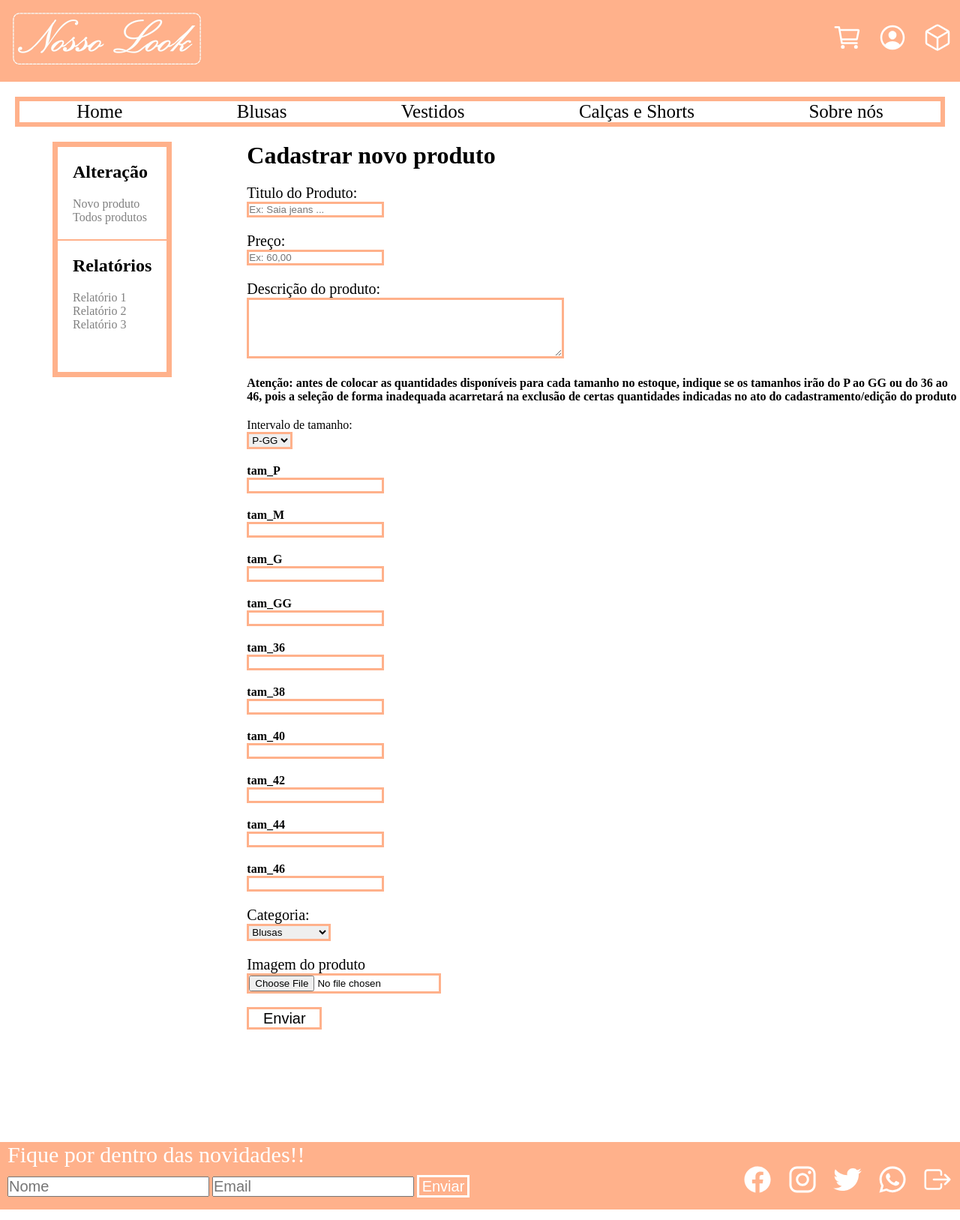
After one commit to Mah-Senger/Nosso-look, a PHP site: page /cadastrar.php in a window 1280 px wide. The commit adds this page. Shown: the whole page at 75% size. Run offline with PHP 8.4, Linux system fonts and the light colour scheme; some libraries are stand-ins or nearby versions.

Commit message:
acertar erros da branch inserir

```diff
--- a/administrador.php
+++ b/administrador.php
@@ -38,7 +38,7 @@
         <div id="cima">
             <h2>Alteração</h2>
             <div class="meio">
-            <a href="cadastrar.html" class="none"><p>Novo produto</p></a>
+            <a href="cadastrar.php" class="none"><p>Novo produto</p></a>
             <a href="" class="none"><p>Todos produtos</p></a>
             </div>
         </div>
@@ -93,7 +93,7 @@
 
         ?>
         <ul class="lista">
-            <div class="produto"> <li><div class="lado"><img src="roupas/blusa1.jpeg">
+        <div class="produto"> <li><div class="lado"><img src='roupas\<?=$resultado["imagem"]?>' alt="<?=$resultado["titulo"]?>">
             <h3><a href="pag_blusa1.html" class="cor"><?=$resultado["titulo"]?></a></h3></div></li></div>
             <div class="quant"><li class="quantidade"><?=$soma_estoque?></li></div>
             <div class="preço"><li><?=$resultado["preco"]?></li></div>
@@ -120,7 +120,7 @@
         <a href="https://www.instagram.com/"><ion-icon name="logo-instagram" class="sociais"></ion-icon></a>
         <a href="https://twitter.com/"><ion-icon name="logo-twitter" class="sociais"></ion-icon></a>
         <a href=""><ion-icon name="logo-whatsapp" class="sociais"></ion-icon></a>
-        <a href="administrador.html"><ion-icon name="options" class="sociais"></ion-icon></a>
+        <a href="sair_admin.php"><ion-icon name="options" class="sociais"></ion-icon></a>
     </div>
     </div>
     <script src="https://unpkg.com/ionicons@5.2.3/dist/ionicons.js"></script>
--- /dev/null
+++ b/cadastrar.php
@@ -0,0 +1,138 @@
+<!DOCTYPE html>
+<html lang="pt-br">
+<head>
+    <meta charset="UTF-8">
+    <link rel="stylesheet" href="cadastrar.css">
+    <title>Cadastrar | Nosso Look</title>
+    <link rel="shortcut icon" href="logo_topo2.png">
+</head>
+<body>
+    <div id="cabecalho">
+        <div><img src="logo.jpg" alt="logo" id="logo"></div>
+        <div id="opcoes">
+            <a href="carrinho.html"><ion-icon name="cart-outline" title="Carrinho" class="icons"></ion-icon></a>
+            <a href="entrar_cadastre-se.html"><ion-icon name="person-circle-outline"  class="icons"></ion-icon></ion-icon></a>
+            <a href="n_pedido.html"><ion-icon name="cube-outline" class="icons"></ion-icon></ion-icon></a>
+        </div>
+    </div>
+    <div id="menu">
+        <a href="index.php" class="opcoes_menu">Home</a>
+        <a href="blusas.html" class="opcoes_menu">Blusas</a>
+        <a href="vestidos.html" class="opcoes_menu">Vestidos</a>
+        <a href="calcas.html" class="opcoes_menu">Calças e Shorts</a>
+        <a href="sobre.html" class="opcoes_menu">Sobre nós</a>
+    </div>
+
+
+    <div id="tudo">
+        <div id="quadro">
+            <div id="cima">
+                <h2>Alteração</h2>
+                <div class="meio">
+                <a href="cadastrar.php" class="none">Novo produto</a>
+                <a href="administrador.php" class="none">Todos produtos</a>
+                </div>
+            </div>
+            <div id="baixo">
+            <h2>Relatórios</h2>
+            <div class="meio">
+            <a href="" class="none">Relatório 1</a>
+            <a href="" class="none">Relatório 2</a>
+            <a href="" class="none">Relatório 3</a>
+            </div>
+        </div>
+        </div>
+        <?php
+            $estoque = array();
+            $estoque["tam_P"] = "tam_P";
+            $estoque["tam_M"] = "tam_M";
+            $estoque["tam_G"] = "tam_G";
+            $estoque["tam_GG"] = "tam_GG";
+            $estoque["tam_36"] = "tam_36";
+            $estoque["tam_38"] = "tam_38";
+            $estoque["tam_40"] = "tam_40";
+            $estoque["tam_42"] = "tam_42";
+            $estoque["tam_44"] = "tam_44";
+            $estoque["tam_46"] = "tam_46";
+
+        ?>
+        <div id="quest">
+            <h1>Cadastrar novo produto</h1>
+            <form action="resul_cadastrar_produto.php" method="POST" enctype="multipart/form-data">
+
+            <div class="elementos_form">
+                <label for="descricao"><p>Titulo do Produto:</p></label>
+                <input id="descricao" type="text" class="input" name="titulo" placeholder="Ex: Saia jeans ..." required >
+            </div>
+
+            <div class="elementos_form">
+                <label for="preco"><p>Preço:</p></label>
+                <input id="preco" type="text" class="input" placeholder="Ex: 60,00" name="preco" required>
+            </div>
+
+            <div class="elementos_form">
+                <label for="ficha"><p>Descrição do produto:</p></label>
+                <textarea id="ficha" cols="50" rows="5" class="input" name="descricao"></textarea>
+            </div>
+            <div class="elementos_form">
+                <h4 id="atencao">
+                    Atenção: antes de colocar as quantidades disponíveis para cada tamanho no estoque, indique se os tamanhos irão do P ao GG
+                    ou do 36 ao 46, pois a seleção de forma inadequada acarretará na exclusão de certas quantidades indicadas no ato do cadastramento/edição do produto
+                </h4>
+            </div>
+            <div class="elementos_form">
+                <label for="numeracao">Intervalo de tamanho: </label><br>
+                <select name="numeracao" id="numeracao" class="input">
+                    <option value="P-GG">P-GG</option>
+                    <option value="36-46">36-46</option>
+                </select>
+            </div>
+            <?php
+                foreach ($estoque as $posicao => $valor_posicao){
+                    echo "<div class='elementos_form'>";
+                    echo "<label for='estoque'><h4>$posicao</h4></label>";
+                    echo "<input id='estoque' type='number'class='input' name= '$posicao'><br>";
+                    echo "</div>";
+                }
+            ?>
+            <div class="elementos_form">
+                <label for="categoria"><p>Categoria:</p></label>
+            <select id="categoria" class="input" name="categoria" required>
+                <option >Blusas</option>
+                <option >Vestidos/saias</option>
+                <option >Calças/shorts</option>
+            </select>
+            </div>
+
+            <div class="elementos_form">
+                <label for="imagem"><p>Imagem do produto</p></label>
+                <input id="imagem" type="file" class="input" name="imagem" >
+            </div>
+
+            <br>
+            <button type="submit" id="bot"><p>Enviar</p></button>
+            </form>
+        </div>
+    </div>
+
+
+    <div id="rodape">
+        <div>
+        <p id="novidds">Fique por dentro das novidades!!</p>
+        <form action="" method="" id="form">
+            <input type="text" class="nome_email" placeholder="Nome">
+            <input type="email" class="nome_email" placeholder="Email">
+            <button type="submit" id="botao">Enviar</button>
+        </form>
+    </div>
+    <div id="redessociais">
+        <a href="https://www.facebook.com/"><ion-icon name="logo-facebook" class="sociais"></ion-icon></a>
+        <a href="https://www.instagram.com/"><ion-icon name="logo-instagram" class="sociais"></ion-icon></a>
+        <a href="https://twitter.com/"><ion-icon name="logo-twitter" class="sociais"></ion-icon></a>
+        <a href=""><ion-icon name="logo-whatsapp" class="sociais"></ion-icon></a>
+        <a href="sair_admin.php"><ion-icon name="exit-outline" class="sociais"></ion-icon></a>
+    </div>
+    </div>
+    <script src="https://unpkg.com/ionicons@5.2.3/dist/ionicons.js"></script>
+</body>
+</html>
--- a/editar.php
+++ b/editar.php
@@ -28,8 +28,8 @@
             <div id="cima">
                 <h2>Alteração</h2>
                 <div class="meio">
-                <a href="cadastrar.html" class="none"><p>Novo produto</p></a>
-                <a href="administrador.html" class="none"><p>Todos produtos</p></a>
+                <a href="cadastrar.php" class="none"><p>Novo produto</p></a>
+                <a href="administrador.php" class="none"><p>Todos produtos</p></a>
                 </div>
             </div>
             <div id="baixo">
--- a/script sql/script.sql
+++ b/script sql/script.sql
@@ -2,7 +2,7 @@ CREATE TABLE produto (
     id int NOT NULL AUTO_INCREMENT,
     titulo varchar(255) NOT NULL,
     descricao varchar(255) NOT NULL,
-    preco decimal(4, 2) NOT NULL,
+    preco decimal(6, 2) NOT NULL,
     imagem varchar(200),
     categoria int NOT NULL,
     PRIMARY KEY (id),
```
Also changed, not shown: entraradd.html (deleted, +0 -70 lines), entraradd.php (added, +82 -0 lines).
